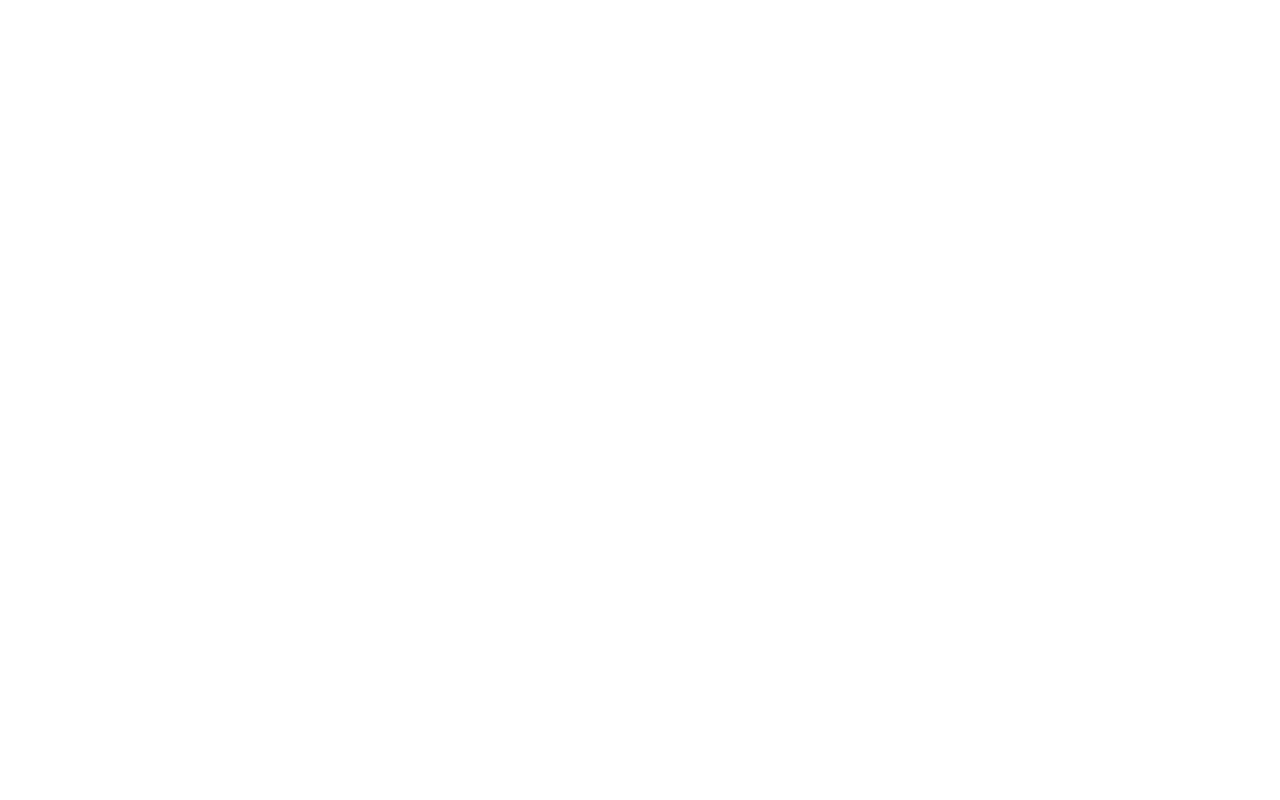
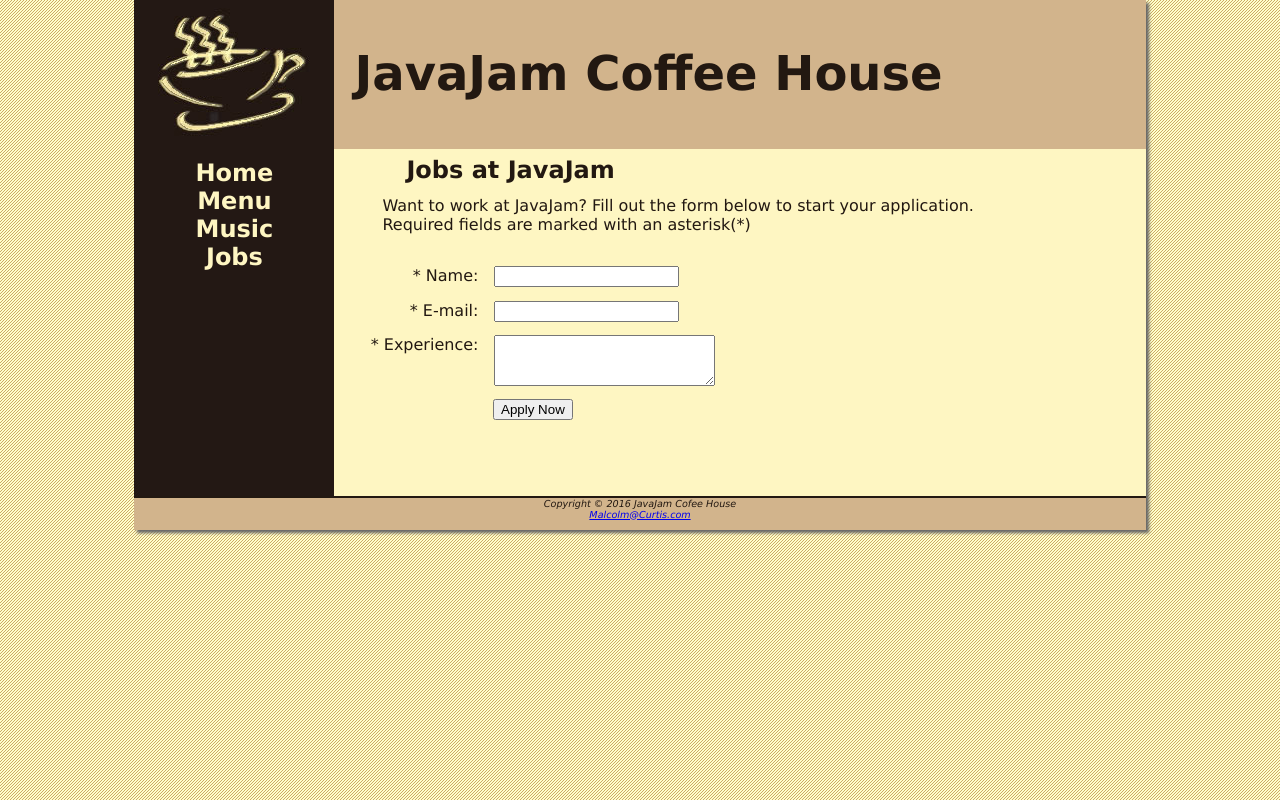
Before and after one commit to Malcmalc2/JavaJam-Coffee, a plain HTML site: page jobs.html in a window 1280 px wide. Drawn offline with Linux system fonts and the light colour scheme.

Commit message:
Chapter 9
Forms

```diff
--- a/css/stylesheet.css
+++ b/css/stylesheet.css
@@ -1,5 +1,7 @@
 * {
     box-sizing: border-box;
+    margin-block-start: 0;
+    margin-block-end: 0;
 }
 
 body {
@@ -90,6 +92,11 @@ main {
     margin-left: 200px;
 }
 
+h2 {
+    padding-top: 0.3em;
+    padding-bottom: 0.5em;
+}
+
 dl {
     margin-block-end: 0;
 }
@@ -133,6 +140,27 @@ main h2, main h3, main h4, main p, main div, main ul, main dl {
     box-shadow: 3px 3px 3px #666666;
 }
 
+/* Form Styles */
+form {
+    padding: 2em;
+}
+
+label {
+    float: left;
+    display: block;
+    text-align: right;
+    width: 8em;
+    padding-right: 1em;
+}
+
+input, textarea {
+    display: block;
+    margin-bottom: 1em;
+}
+
+#mySubmit {
+    margin-left: 9.5em;
+}
 
 /* Images */
 img {
--- a/jobs.html
+++ b/jobs.html
@@ -0,0 +1,54 @@
+<!DOCTYPE html>
+<html>
+<head>
+    <title>JavaJam Coffee House :: Jobs</title>
+    <meta name="viewport" content="width=device-width, initial-scale=1.0">
+    <link rel="stylesheet" href="./css/stylesheet.css">
+    <link rel="icon" href="./img/favicon.ico" type="image/x-icon"/>
+    <!--[if lt IE 9]>
+    <script src="https://oss.maxcdn.com/libs/html5shiv/3.7.0/html5shiv.js"></script>
+    <![endif]-->
+</head>
+<body>
+    <div id="wrapper">
+        <!--Header-->
+        <header>
+            <h1>JavaJam Coffee House</h1>
+        </header>
+
+        <!-- Navigation-->
+        <nav>
+            <ul>
+                <li><a href="./index.html">Home</a></li>
+                <li><a href="./menu.html">Menu</a></li>
+                <li><a href="./music.html">Music</a></li>
+                <li><a href="./jobs.html">Jobs</a></li>
+            </ul>
+        </nav>
+
+        <!--Content-->
+        <main>
+            <h2>Jobs at JavaJam</h2>
+            <p>Want to work at JavaJam? Fill out the form below to start your application.<br> Required fields are marked with an asterisk(*)</p>
+            <form method="POST" action="http://webdevbasics.net/scripts/javajam8.php">
+              <label for="myName">* Name:</label>
+              <input type="text" name="myName" required>
+
+              <label for="myEmail">* E-mail:</label>
+              <input type="email" name="myEmail" required>
+
+              <label for="myExperience">* Experience:</label>
+              <textarea name="myExperience" cols="25" rows="3" required></textarea>
+
+              <input type="submit" value="Apply Now" id="mySubmit">
+            </form>
+        </main>
+
+        <!-- Footer -->
+        <footer>
+            Copyright &copy; 2016 JavaJam Cofee House<br>
+            <a href="mailto:itcurtis@hotmail.com">Malcolm@Curtis.com</a>
+        </footer>
+    </div>
+</body>
+</html>
```
